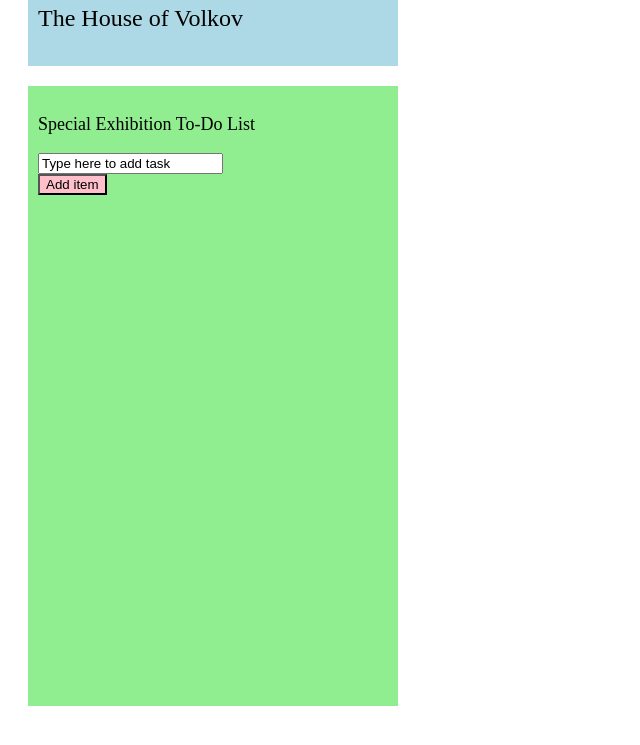
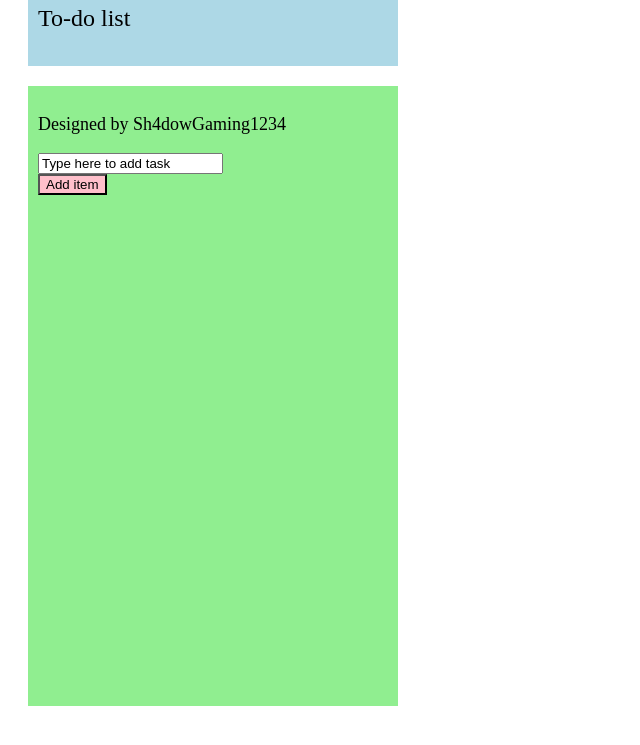
Before and after one commit to Sh4dowGaming/jjjk, a plain HTML site: page index.html in a window 1280 px wide. Shown: the part 49-794 px from the top of the page, without its empty margins (0-640 px from the left). Drawn offline with Linux system fonts and the light colour scheme.

Commit message:
Update index.html

```diff
--- a/index.html
+++ b/index.html
@@ -1,7 +1,7 @@
 <!DOCTYPE html>
 <html>
  <head>
- <title>To-Do List App</title>
+ <title>To-Do List</title>
  <script>
   function addItem() {
    var newItem = document.createElement("div");
@@ -51,10 +51,10 @@
 <body>
  <div class="header">
   <img src="volkovlogo.png" style="float: left;">
-  <p>The House of Volkov</p>
+  <p>To-do list</p>
  </div>
  <div class="app">
-  <p style="font-size:18px; font-style:bold;">Special Exhibition To-Do List</p>
+  <p style="font-size:18px; font-style:bold;">Designed by Sh4dowGaming1234</p>
   <input type="text" id="box" value="Type here to add task"/>
   <br/>
   <input type="button" value="Add item" onclick="addItem();"/>
```
